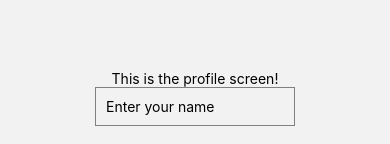
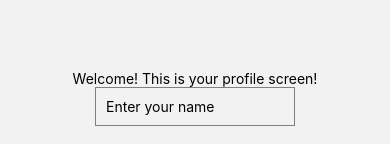
Before and after one commit to skub01/roadtripper, a React Native app: screen /Profile in a window 390 px wide. Shown: the part 300-444 px from the top of the page. Built offline with nearby package versions, Linux system fonts and the light colour scheme.

Commit message:
add name rendering to profile page

```diff
--- a/app/screens/ProfileScreen.js
+++ b/app/screens/ProfileScreen.js
@@ -11,7 +11,7 @@ const Profile = () => {
 
   return (
     <View style={styles.container}>
-      <Text>This is the profile screen!</Text>
+      <Text>Welcome{name ? ` ${name}!` : '!'} This is your profile screen!</Text>
 
       <TextInput
         placeholder="Enter your name"
```
